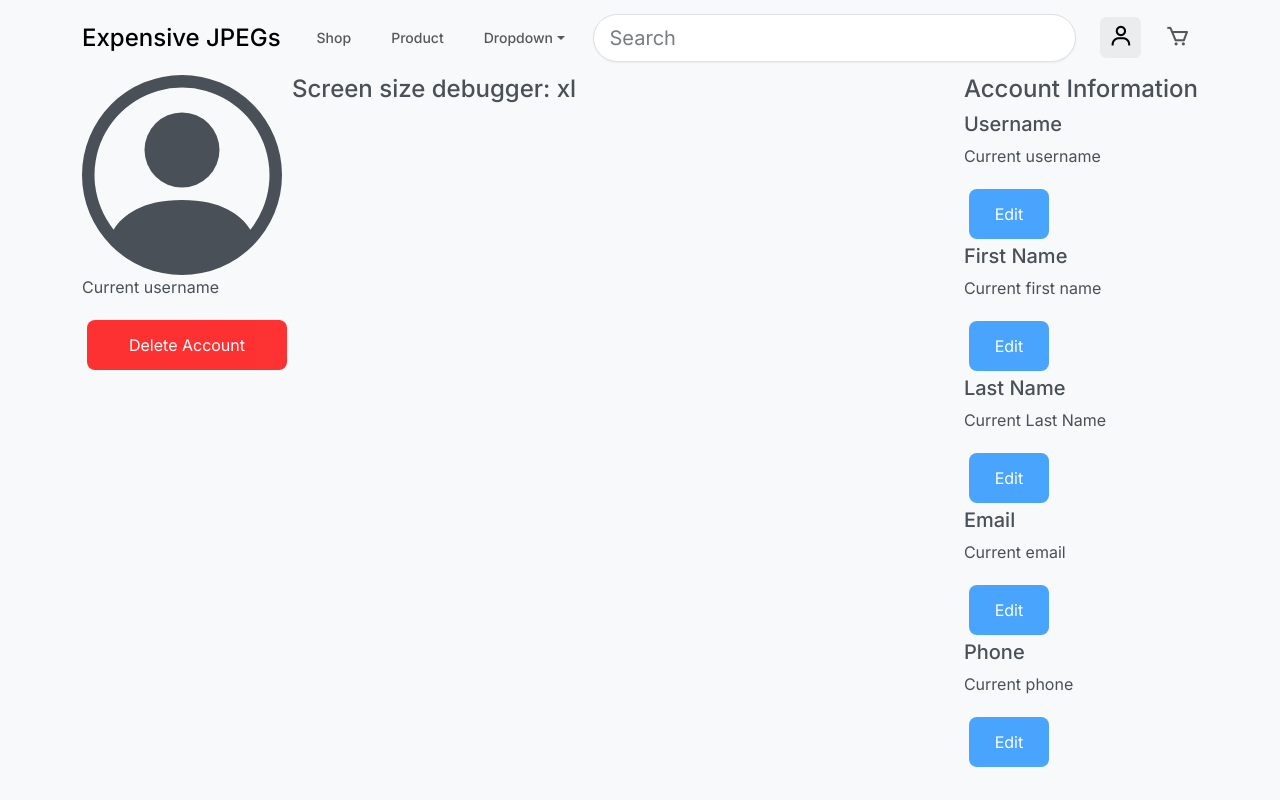
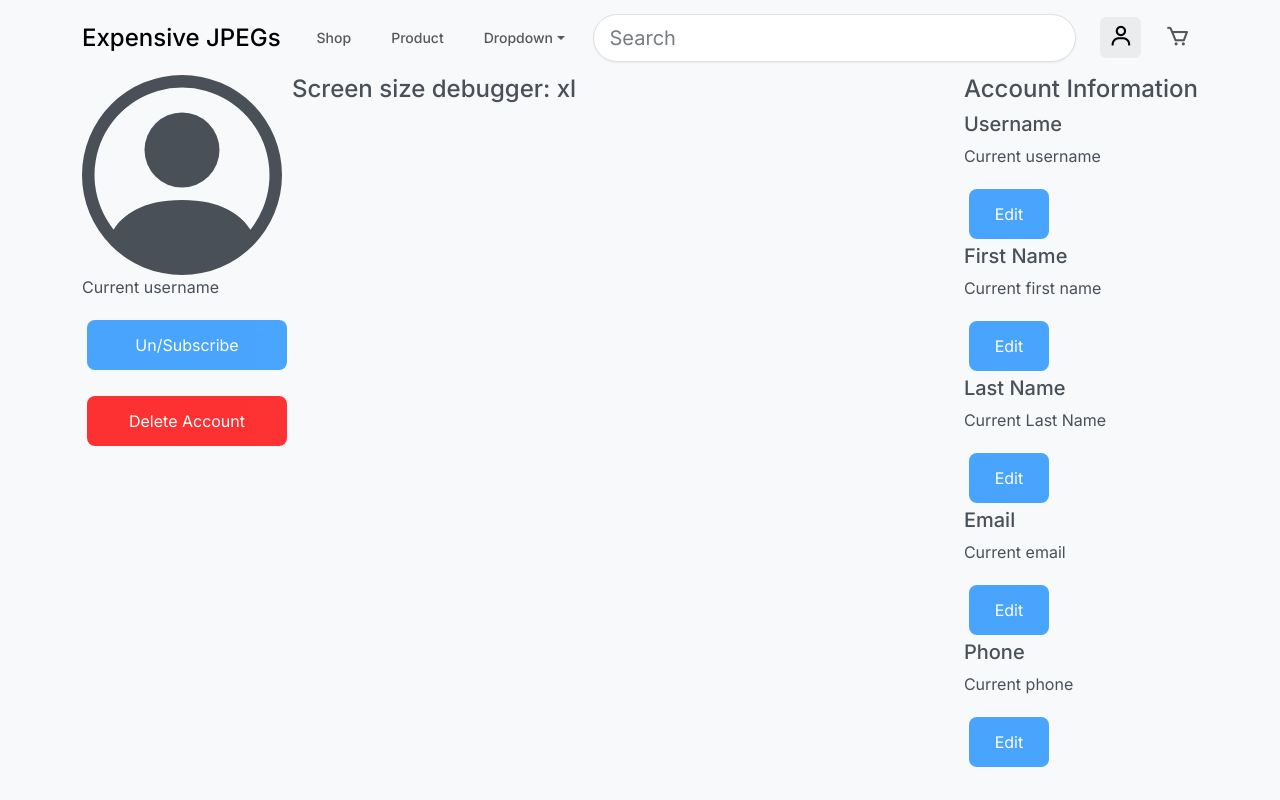
Before and after one commit to DennisPing/digital-art-marketplace-frontend, a React (Create React App) app: page /profile in a window 1280 px wide. Built offline with nearby package versions, Linux system fonts and the light colour scheme.

Commit message:
adding field change buttons for user profile

```diff
--- a/src/profile/index.css
+++ b/src/profile/index.css
@@ -65,3 +65,20 @@
 
 
 }
+
+.subscribe-button{
+
+    background-color: dodgerblue;
+    color: white;
+    padding: 12px 20px;
+    border: none;
+    cursor: pointer;
+    opacity: 0.8;
+    bottom: 23px;
+    right: 28px;
+    width: 200px;
+    height: 50px;
+    border-radius: 8px;
+    margin: 5px;
+
+}
--- a/src/profile/index.js
+++ b/src/profile/index.js
@@ -1,4 +1,8 @@
 import "./index.css"
+
+// notes for showing the subscribe/unsubscribe button, depending on user type
+//// {tuit.liked && <i onClick={() => dislikeTuitHandler(tuit)} className="bi bi-heart-fill text-danger"></i> }
+//   {!tuit.liked && <i onClick={() => likeTuitHandler(tuit)} className="bi bi-heart"></i> }
 
 
 
@@ -18,6 +22,7 @@ const ProfileComponent = () => {
         document.getElementById("edit-username-button").style.display = "block";
 
         document.getElementById("current_username").innerHTML = document.getElementById("new_username").value
+        document.getElementById("current_username2").innerHTML = document.getElementById("new_username").value
 
 
     }
@@ -120,6 +125,12 @@ const ProfileComponent = () => {
 
             <p></p>
 
+            <button className={"subscribe-button"}>Un/Subscribe</button>
+
+
+
+            <p></p>
+
             <button className={"delete_account_button"} id={"delete_account_button"} onClick={DeleteAccountPopUp}>Delete Account</button>
 
             <div className={"editing_form"} id={"account_form"} >
@@ -139,7 +150,7 @@ const ProfileComponent = () => {
         <h4>Account Information</h4>
 
         <h5>Username</h5>
-        <p id="current_username"> Current username</p>
+        <p id="current_username2"> Current username</p>
 
         <div className={"editing_form"} id={"username_form"} >
 
@@ -172,7 +183,7 @@ const ProfileComponent = () => {
                 <button type="button" className="save-button" onClick={closeFirstNameForm}>Save</button>
 
             </div>
-            <button className="open-button" id={"edit-username-button"} onClick={openFirstNameForm}>Edit</button>
+            <button className="open-button" id={"edit-firstname-button"} onClick={openFirstNameForm}>Edit</button>
 
             <h5>Last Name</h5>
             <p id="current_lastname"> Current Last Name</p>
@@ -190,7 +201,7 @@ const ProfileComponent = () => {
                 <button type="button" className="save-button" onClick={closeLastNameForm}>Save</button>
 
             </div>
-            <button className="open-button" id={"edit-username-button"} onClick={openLastNameForm}>Edit</button>
+            <button className="open-button" id={"edit-lastname-button"} onClick={openLastNameForm}>Edit</button>
 
 
         <h5>Email</h5>
```
